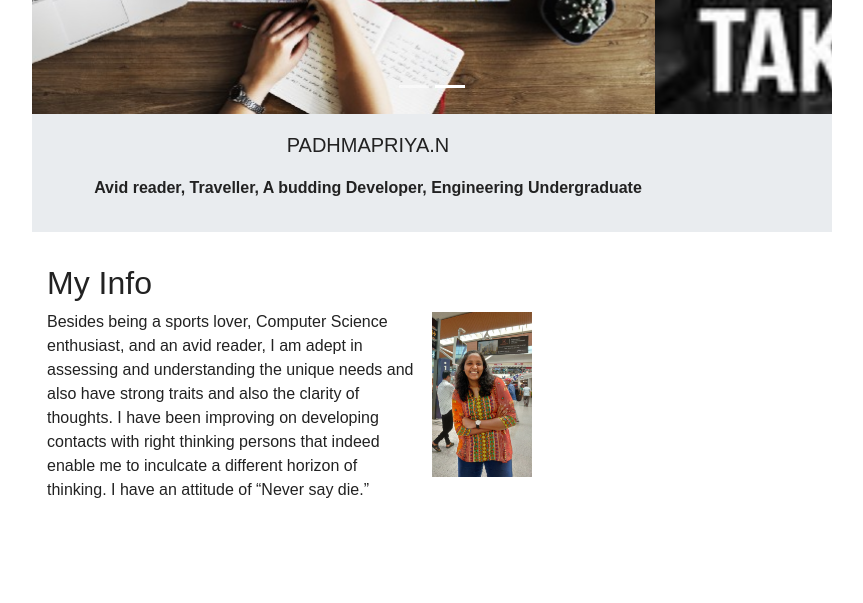
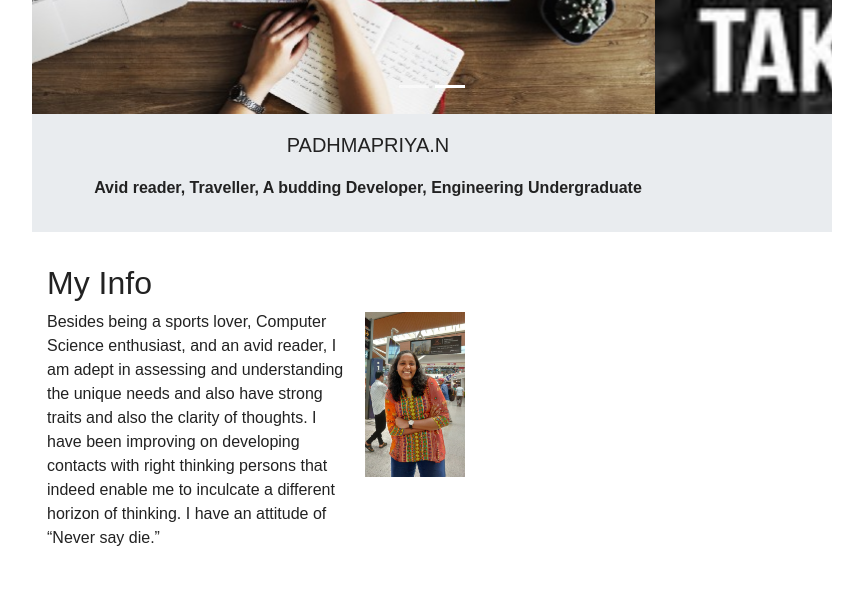
Before and after one commit to Padhmapriya99/PortFolio_Final, a plain HTML site: page index.html in a window 1280 px wide. Shown: the part 479-1082 px from the top of the page, without its empty margins (208-1071 px from the left). Drawn offline with nearby package versions, Linux system fonts and the light colour scheme.

Commit message:
Update index.html

```diff
--- a/index.html
+++ b/index.html
@@ -93,7 +93,7 @@
 
     <div class="container-fluid padding" id="myinfo">
         <div class="row padding">
-           <div class="col-lg-6" >
+           <div class="col-lg-5" >
 
                 <h2> My Info</H2>
                     <p>
@@ -106,7 +106,7 @@
                 <br>
            </div>
 
-            <div class="col-lgl-6"  >
+            <div class="col-lgl-7"  >
                <br>
                <br>
                <img src="img/Profile_image.jpg" id="Pro" class="image-fluid" width="100px" height="auto">
```
